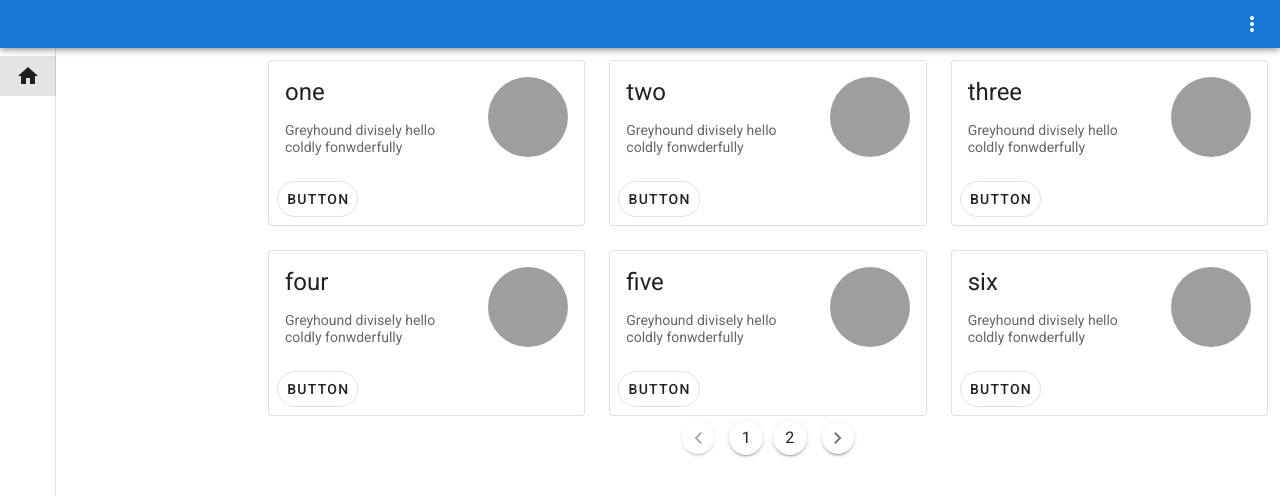
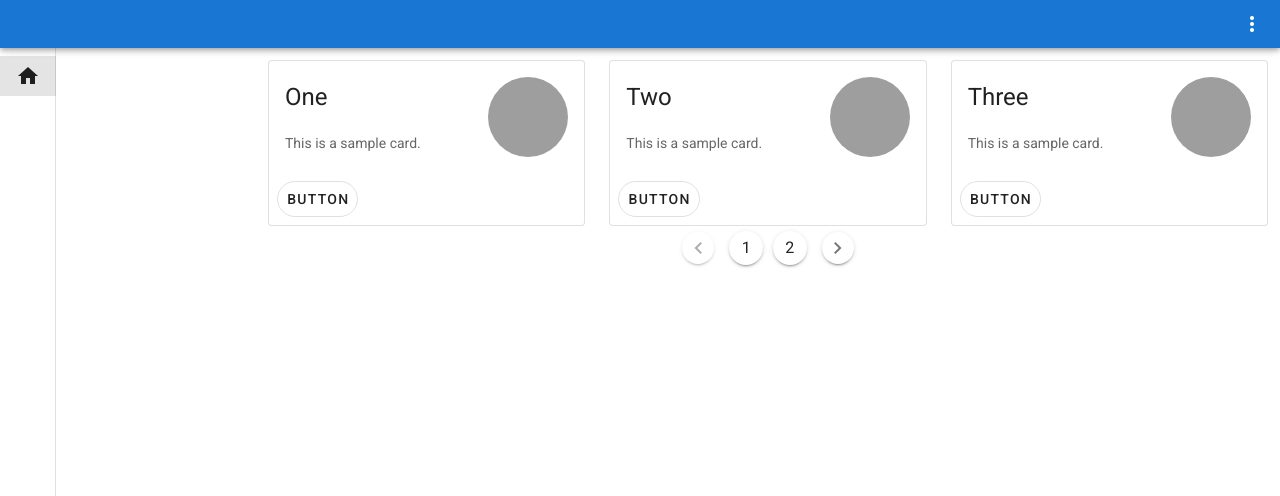
Before and after one commit to LewisLuo/vue_starter, a Vue app: page / in a window 1280 px wide. Shown: the top 496 px of the page. Built offline with nearby package versions, Linux system fonts and the light colour scheme.

Commit message:
feat: add paginaton function

```diff
--- a/src/views/Home.vue
+++ b/src/views/Home.vue
@@ -4,7 +4,7 @@
     <v-container>
       <!-- Render cards -->
       <v-row>
-        <v-col v-for="item in list" :key="item.name" col="12" sm="4">
+        <v-col v-for="item in showCards" :key="item.name" col="12" sm="4">
           <v-hover v-slot="{ hover }">
             <v-card class="mx-auto" max-width="344" outlined>
               <v-list-item v-if="hover" class="show-on-hover" three-line>
@@ -16,9 +16,7 @@
               <v-list-item v-if="!hover" class="show-default" three-line>
                 <v-list-item-content>
                   <v-list-item-title class="headline mb-1">{{ item.name }}</v-list-item-title>
-                  <v-list-item-subtitle>
-                    Greyhound divisely hello coldly fonwderfully
-                  </v-list-item-subtitle>
+                  <v-list-item-subtitle>This is a sample card.</v-list-item-subtitle>
                 </v-list-item-content>
                 <v-list-item-avatar size="80" color="grey"></v-list-item-avatar>
               </v-list-item>
@@ -29,7 +27,13 @@
           </v-hover>
         </v-col>
       </v-row>
-      <v-pagination v-model="page" :length="list.length/3" :total-visible="5" circle></v-pagination>
+      <v-pagination
+        v-model="page"
+        :length="list.length / 3"
+        :total-visible="5"
+        @input="changePage"
+        circle
+      ></v-pagination>
     </v-container>
   </div>
 </template>
@@ -44,13 +48,27 @@ export default Vue.extend({
   mixins: [extensions],
   data: () => ({
     list: [
-      { name: 'one' },
-      { name: 'two' },
-      { name: 'three' },
-      { name: 'four' },
-      { name: 'five' },
-      { name: 'six' },
+      { name: 'One' },
+      { name: 'Two' },
+      { name: 'Three' },
+      { name: 'Four' },
+      { name: 'Five' },
+      { name: 'Six' },
     ],
+    currentPage: 1,
   }),
+  computed: {
+    showCards() {
+      const cardsPerPage = 3;
+      const startIndex = cardsPerPage * (this.currentPage - 1);
+      const shownCards = this.list.slice(startIndex, startIndex + cardsPerPage);
+      return shownCards;
+    },
+  },
+  methods: {
+    changePage(page) {
+      this.currentPage = page;
+    },
+  },
 });
 </script>
```
